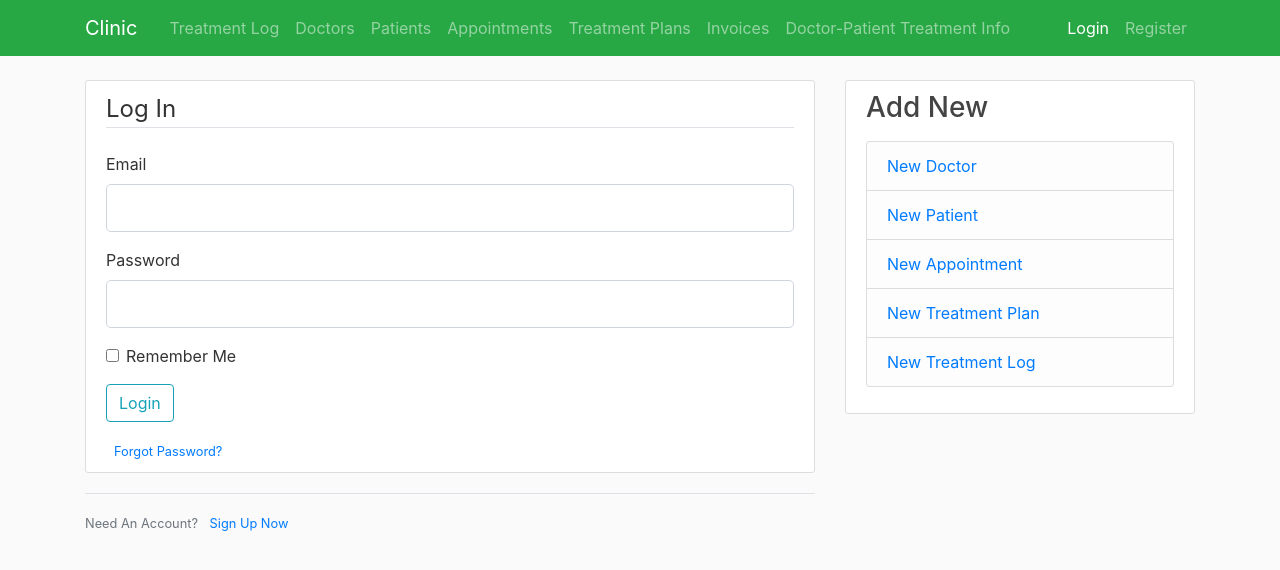
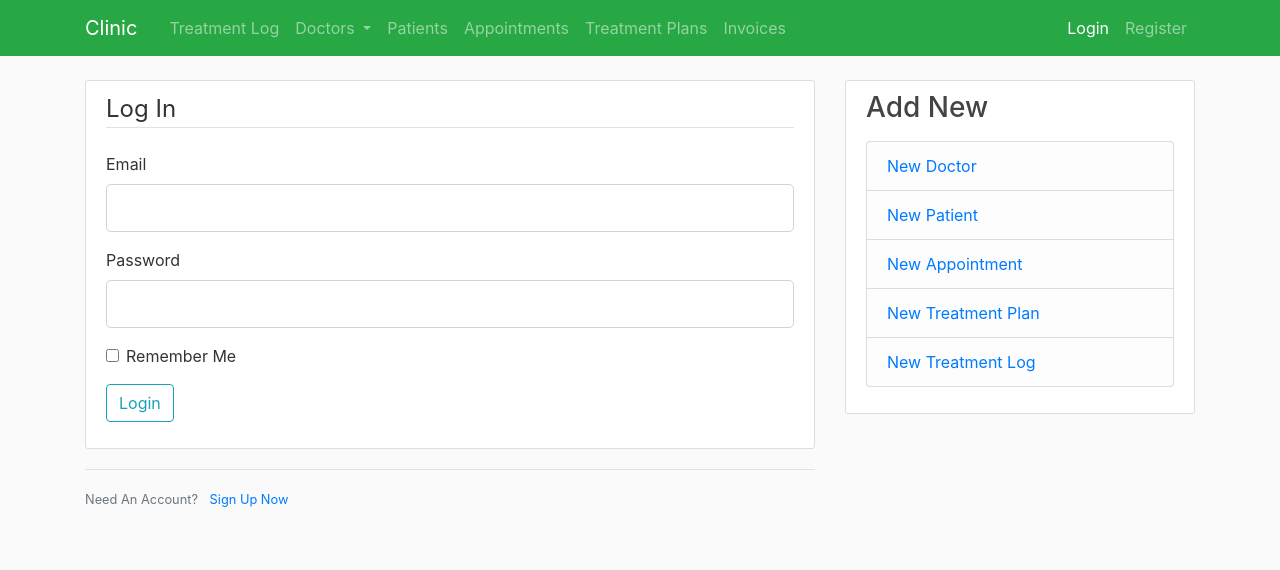
Before and after one commit to tnlahari95/clinic, a Flask app: page /login in a window 1280 px wide. Shown: the top 570 px of the page. Run offline with Flask 2, Linux system fonts and the light colour scheme; parts of the project's set-up code (start-up, migrations or seed data) failed here and were passed over; some libraries are stand-ins or nearby versions.

Commit message:
Update navbar and require login to view all pages

```diff
--- a/flaskDemo/routes.py
+++ b/flaskDemo/routes.py
@@ -15,6 +15,7 @@ from mysql.connector import Error
 
 @app.route("/")
 @app.route("/home")
+@login_required
 def home():
     treats = Treats.query.join(TreatmentPlan, Treats.TreatmentID == Treats.TreatmentID) \
         .join(Doctor, Doctor.DoctorID == Treats.DoctorID) \
@@ -155,6 +156,7 @@ def account():
 
 
 @app.route("/doctors")
+@login_required
 def doctors():
     doctors = Doctor.query.all()
     try:
@@ -232,6 +234,7 @@ def delete_doctor(DoctorID):
 
 
 @app.route("/patients")
+@login_required
 def patients():
     patients = Patient.query.all()
     try:
@@ -328,6 +331,7 @@ def delete_patient(patientssn):
 
 
 @app.route("/appointments")
+@login_required
 def appointments():
     appointments = Appointment.query.join(Patient, Appointment.PatientSSN == Patient.PatientSSN) \
         .add_columns(Appointment.AppointmentID, Patient.FirstName, Patient.LastName, Appointment.Date, Appointment.Time,
@@ -414,6 +418,7 @@ def delete_appointment(AppointmentID):
 
 
 @app.route("/treatmentplans")
+@login_required
 def treatmentplans():
     treatmentplans = TreatmentPlan.query.all()
     try:
--- a/flaskDemo/templates/doctorinfo.html
+++ b/flaskDemo/templates/doctorinfo.html
@@ -1,5 +1,5 @@
 {% extends "layout.html" %}
-{% set active_page = "invoices" %}
+{% set active_page = "doctorinfo" %}
 {% block content %}
 {% if info %}
 {% for row in info %}
--- a/flaskDemo/templates/layout.html
+++ b/flaskDemo/templates/layout.html
@@ -24,12 +24,19 @@
           <div class="collapse navbar-collapse" id="navbarToggle">
             <div class="navbar-nav mr-auto">
               <a class="nav-item nav-link{% if active_page == 'treats' %} active{% endif %}" href="{{ url_for('home') }}">Treatment Log</a>
-              <a class="nav-item nav-link{% if active_page == 'doctors' %} active{% endif %}" href="{{ url_for('doctors') }}">Doctors</a>
+              <li class="nav-item dropdown{% if active_page == 'doctors' %} active{% endif %}">
+                <a class="nav-link dropdown-toggle" href="#" id="doctors-dropdown" role="button" data-toggle="dropdown">
+                  Doctors
+                </a>
+                <div class="dropdown-menu">
+                  <a class="dropdown-item{% if active_page == 'doctors' %} active{% endif %}" href="{{url_for('doctors')}}">All Doctors</a>
+                  <a class="dropdown-item{% if active_page == 'doctorinfo' %} active{% endif %}" href="{{url_for('doctorinfo')}}">Doctor-Patient Treatment Info</a>
+                </div>
+              </li>
               <a class="nav-item nav-link{% if active_page == 'patients' %} active{% endif %}" href="{{ url_for('patients') }}">Patients</a>
               <a class="nav-item nav-link{% if active_page == 'appointments' %} active{% endif %}" href="{{ url_for('appointments') }}">Appointments</a>
               <a class="nav-item nav-link{% if active_page == 'treatmentplans' %} active{% endif %}" href="{{ url_for('treatmentplans') }}">Treatment Plans</a>
               <a class="nav-item nav-link{% if active_page == 'invoices' %} active{% endif %}" href="{{url_for('invoices')}}">Invoices</a>
-              <a class ="nav-item nav-link{% if active_page == 'doctorinfo' %} active {% endif %}" href="{{url_for('doctorinfo')}}">Doctor-Patient Treatment Info</a>
             </div>
             <!-- Navbar Right Side -->
             <div class="navbar-nav">
--- a/flaskDemo/templates/login.html
+++ b/flaskDemo/templates/login.html
@@ -40,9 +40,6 @@
             <div class="form-group">
                 {{ form.submit(class="btn btn-outline-info") }}
             </div>
-            <small class="text-muted ml-2">
-                <a href="#">Forgot Password?</a>
-            </small>
         </form>
     </div>
     <div class="border-top pt-3">
```
